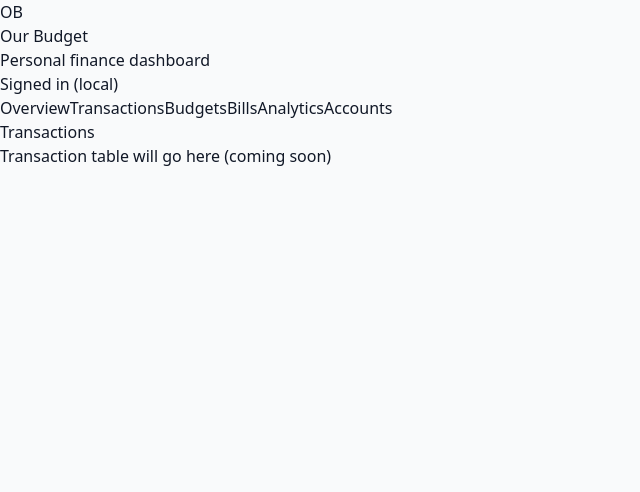
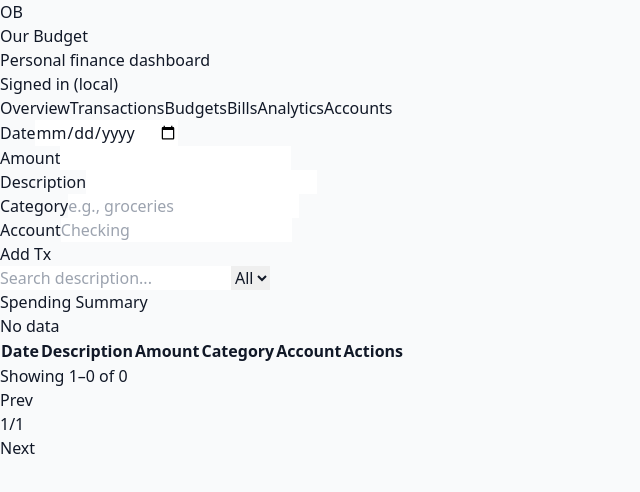
Before and after one commit to sniders84/Our-Budget, a Next.js app: page / in a window 1280 px wide. Both pictures are taken after a click on the button "Transactions". Shown: the top 492 px of the page, without its empty margins (0-640 px from the left). Built offline with nearby package versions, Linux system fonts and the light colour scheme.

Commit message:
Update TransactionsTab.js

```diff
--- a/components/TransactionsTab.js
+++ b/components/TransactionsTab.js
@@ -1,8 +1,168 @@
+import { useEffect, useMemo, useState } from 'react'
+import { read, write, TX_KEY, addTx, deleteTx, updateTx } from '../lib/storage'
+import * as storage from '../lib/storage'
+import Charts from './Charts'
+
+function id() {
+  return 't_' + Math.random().toString(36).slice(2, 9)
+}
+
 export default function TransactionsTab() {
+  const [txs, setTxs] = useState([])
+  const [filter, setFilter] = useState({ q: '', cat: 'All' })
+  const [page, setPage] = useState(1)
+  const pageSize = 20
+
+  useEffect(() => {
+    setTxs(storage.read(storage.TX_KEY))
+  }, [])
+
+  useEffect(() => {
+    storage.write(storage.TX_KEY, txs)
+  }, [txs])
+
+  const categories = useMemo(() => {
+    const set = new Set(txs.map(t => t.category || 'Uncategorized'))
+    return ['All', ...Array.from(set).slice(0, 30)]
+  }, [txs])
+
+  function handleDelete(txId) {
+    const after = storage.deleteTx(txId)
+    setTxs(after)
+  }
+
+  function handleCategoryChange(id, cat) {
+    const after = storage.updateTx(id, { category: cat })
+    setTxs(after)
+  }
+
+  function handleAdd(e) {
+    e.preventDefault()
+    const f = new FormData(e.target)
+    const tx = {
+      id: id(),
+      date: f.get('date'),
+      description: f.get('description'),
+      amount: Number(f.get('amount')),
+      category: f.get('category') || null,
+      account: f.get('account') || null,
+    }
+    const after = storage.addTx(tx)
+    setTxs(after)
+    e.target.reset()
+  }
+
+  const filtered = useMemo(() => {
+    let arr = txs.slice()
+    if (filter.q) {
+      const q = filter.q.toLowerCase()
+      arr = arr.filter(t => (t.description || '').toLowerCase().includes(q))
+    }
+    if (filter.cat && filter.cat !== 'All') {
+      arr = arr.filter(t => (t.category || 'Uncategorized') === filter.cat)
+    }
+    arr.sort((a,b)=> new Date(b.date) - new Date(a.date))
+    return arr
+  }, [txs, filter])
+
+  const pageCount = Math.max(1, Math.ceil(filtered.length / pageSize))
+  const pageItems = filtered.slice((page - 1) * pageSize, page * pageSize)
+
+  const summary = useMemo(() => {
+    const map = {}
+    txs.forEach(t => {
+      const c = t.category || 'Uncategorized'
+      map[c] = (map[c] || 0) + Math.abs(Number(t.amount || 0))
+    })
+    return Object.entries(map).map(([name, value]) => ({ name, value }))
+  }, [txs])
+
   return (
-    <div className="bg-white p-4 rounded shadow">
-      <h2 className="font-semibold mb-2">Transactions</h2>
-      <p>Transaction table will go here (coming soon)</p>
+    <div className="space-y-4">
+      <div className="bg-white p-4 rounded-xl shadow grid grid-cols-1 lg:grid-cols-3 gap-4">
+        <form onSubmit={handleAdd} className="col-span-1 lg:col-span-2 flex gap-2 items-end">
+          <div className="flex-1 grid grid-cols-2 gap-2">
+            <div>
+              <label className="text-xs text-slate-500">Date</label>
+              <input name="date" type="date" required className="mt-1 w-full border rounded p-2 text-sm" />
+            </div>
+            <div>
+              <label className="text-xs text-slate-500">Amount</label>
+              <input name="amount" type="number" step="0.01" required className="mt-1 w-full border rounded p-2 text-sm" />
+            </div>
+            <div className="col-span-2">
+              <label className="text-xs text-slate-500">Description</label>
+              <input name="description" type="text" required className="mt-1 w-full border rounded p-2 text-sm" />
+            </div>
+            <div>
+              <label className="text-xs text-slate-500">Category</label>
+              <input name="category" type="text" placeholder="e.g., groceries" className="mt-1 w-full border rounded p-2 text-sm" />
+            </div>
+            <div>
+              <label className="text-xs text-slate-500">Account</label>
+              <input name="account" type="text" placeholder="Checking" className="mt-1 w-full border rounded p-2 text-sm" />
+            </div>
+          </div>
+          <div>
+            <button type="submit" className="bg-indigo-600 text-white px-4 py-2 rounded">Add Tx</button>
+          </div>
+        </form>
+
+        <div className="col-span-1 lg:col-span-1">
+          <div className="flex items-center gap-2">
+            <input placeholder="Search description..." className="flex-1 border rounded p-2 text-sm" value={filter.q} onChange={e => setFilter({...filter, q: e.target.value})} />
+            <select className="border rounded p-2 text-sm" value={filter.cat} onChange={e => setFilter({...filter, cat: e.target.value})}>
+              {categories.map(c => <option key={c} value={c}>{c}</option>)}
+            </select>
+          </div>
+          <div className="mt-3">
+            <h4 className="text-sm font-medium">Spending Summary</h4>
+            <div className="mt-2">
+              <Charts type="pie" data={summary} height={180} />
+            </div>
+          </div>
+        </div>
+      </div>
+
+      <div className="bg-white p-4 rounded-xl shadow overflow-x-auto">
+        <table className="w-full table-auto">
+          <thead className="text-xs text-slate-500">
+            <tr>
+              <th className="px-3 py-2 text-left">Date</th>
+              <th className="px-3 py-2 text-left">Description</th>
+              <th className="px-3 py-2 text-right">Amount</th>
+              <th className="px-3 py-2 text-left">Category</th>
+              <th className="px-3 py-2">Account</th>
+              <th className="px-3 py-2">Actions</th>
+            </tr>
+          </thead>
+          <tbody>
+            {pageItems.map(tx => (
+              <tr key={tx.id} className="border-t">
+                <td className="px-3 py-2">{new Date(tx.date).toLocaleDateString()}</td>
+                <td className="px-3 py-2">{tx.description}</td>
+                <td className="px-3 py-2 text-right">{Number(tx.amount).toFixed(2)}</td>
+                <td className="px-3 py-2">
+                  <input value={tx.category || ''} onChange={e => handleCategoryChange(tx.id, e.target.value)} className="border rounded p-1 text-sm" />
+                </td>
+                <td className="px-3 py-2">{tx.account || ''}</td>
+                <td className="px-3 py-2">
+                  <button onClick={() => handleDelete(tx.id)} className="text-sm text-red-600">Delete</button>
+                </td>
+              </tr>
+            ))}
+          </tbody>
+        </table>
+
+        <div className="mt-3 flex items-center justify-between text-sm text-slate-600">
+          <div>Showing {(page-1)*pageSize + 1}–{Math.min(page*pageSize, filtered.length)} of {filtered.length}</div>
+          <div className="flex gap-2">
+            <button disabled={page<=1} onClick={()=>setPage(p=>Math.max(1,p-1))} className="px-2 py-1 border rounded disabled:opacity-40">Prev</button>
+            <div className="px-3 py-1 border rounded">{page}/{pageCount}</div>
+            <button disabled={page>=pageCount} onClick={()=>setPage(p=>Math.min(pageCount,p+1))} className="px-2 py-1 border rounded disabled:opacity-40">Next</button>
+          </div>
+        </div>
+      </div>
     </div>
   )
 }
```
